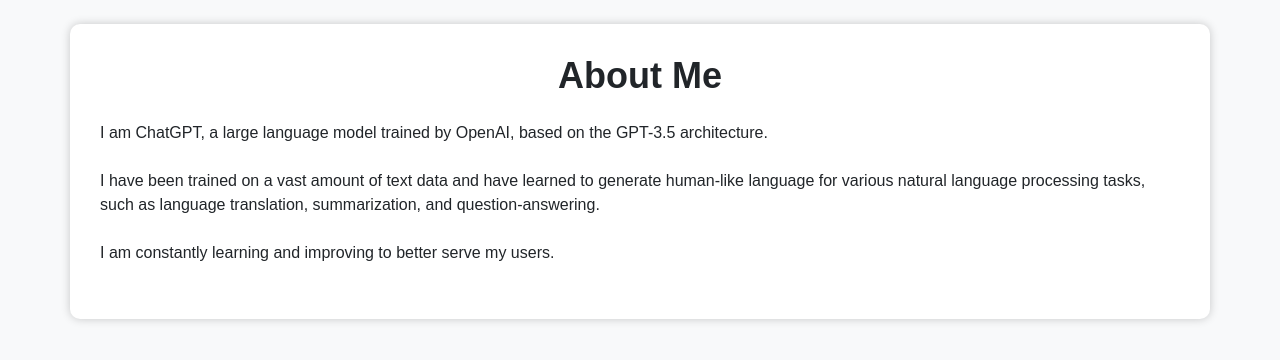
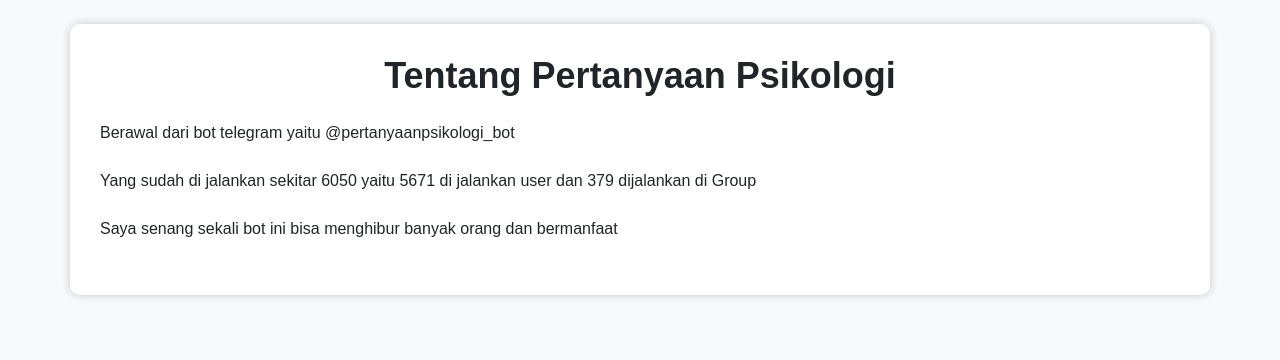
Before and after one commit to khairilhakiki24/pertanyaanpsikologi, a plain HTML site: page about.html in a window 1280 px wide. Drawn offline with nearby package versions, Linux system fonts and the light colour scheme.

Commit message:
Update keterangan

```diff
--- a/about.html
+++ b/about.html
@@ -83,10 +83,10 @@
 </head>
 <body>
 	<div class="container mt-4">
-		<h1 class="mb-4">About Me</h1>
-		<p class="mb-4">I am ChatGPT, a large language model trained by OpenAI, based on the GPT-3.5 architecture.</p>
-		<p class="mb-4">I have been trained on a vast amount of text data and have learned to generate human-like language for various natural language processing tasks, such as language translation, summarization, and question-answering.</p>
-		<p class="mb-4">I am constantly learning and improving to better serve my users.</p>
+		<h1 class="mb-4">Tentang Pertanyaan Psikologi</h1>
+		<p class="mb-4">Berawal dari bot telegram yaitu @pertanyaanpsikologi_bot </p>
+		<p class="mb-4">Yang sudah di jalankan sekitar 6050 yaitu 5671 di jalankan user dan  379 dijalankan di Group </p>
+		<p class="mb-4">Saya senang sekali bot ini bisa menghibur banyak orang dan bermanfaat</p>
 	</div>
 </body>
 </html>
```
